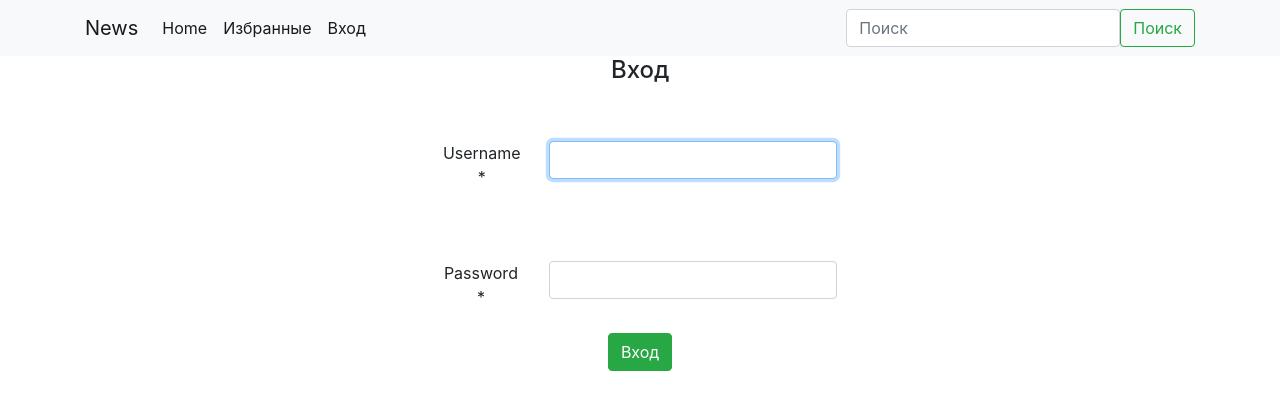
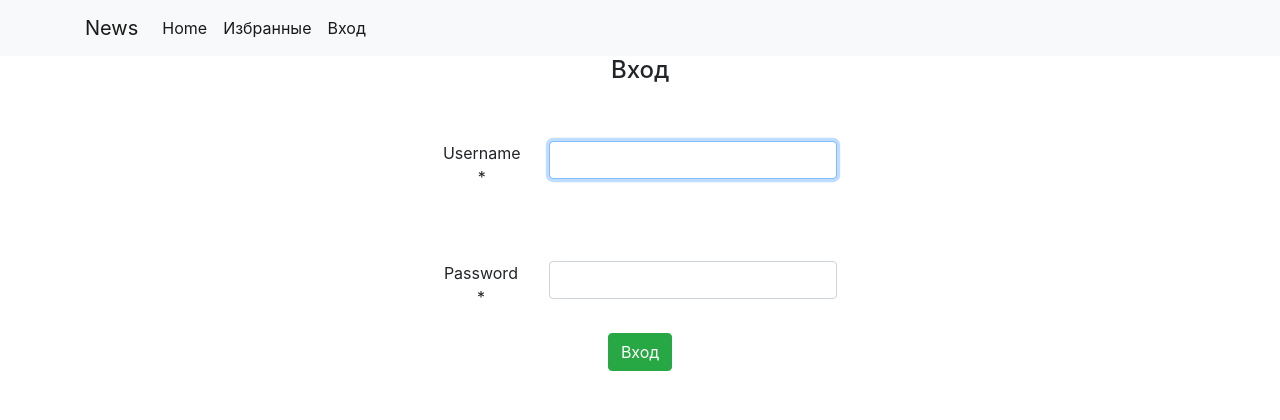
Before and after one commit to papagans/news, a Django app: page /accounts/login/ in a window 1280 px wide. Shown: the top 420 px of the page. Run offline with Django 3.2, Linux system fonts and the light colour scheme; some libraries are stand-ins or nearby versions.

Commit message:
привел код верстки в порядок

```diff
--- a/webapp/templates/base.html
+++ b/webapp/templates/base.html
@@ -80,11 +80,9 @@
                            href="{% url 'accounts:login' %}">Вход</a></li>
                 {% endif %}
             </ul>
-            {% include 'partial/search.html' %}
-            {#            <form class="form-inline my-2 my-lg-0">#}
-            {#                <input class="form-control mr-sm-2" type="search" placeholder="Search" aria-label="Search">#}
-            {#                <button class="btn btn-outline-success my-2 my-sm-0" type="submit">Search</button>#}
-            {#            </form>#}
+            {% if user.is_authenticated %}
+                {% include 'partial/search.html' %}
+            {% endif %}
         </div>
     </div>
 </nav>
```
Also changed, not shown: db.sqlite3.
